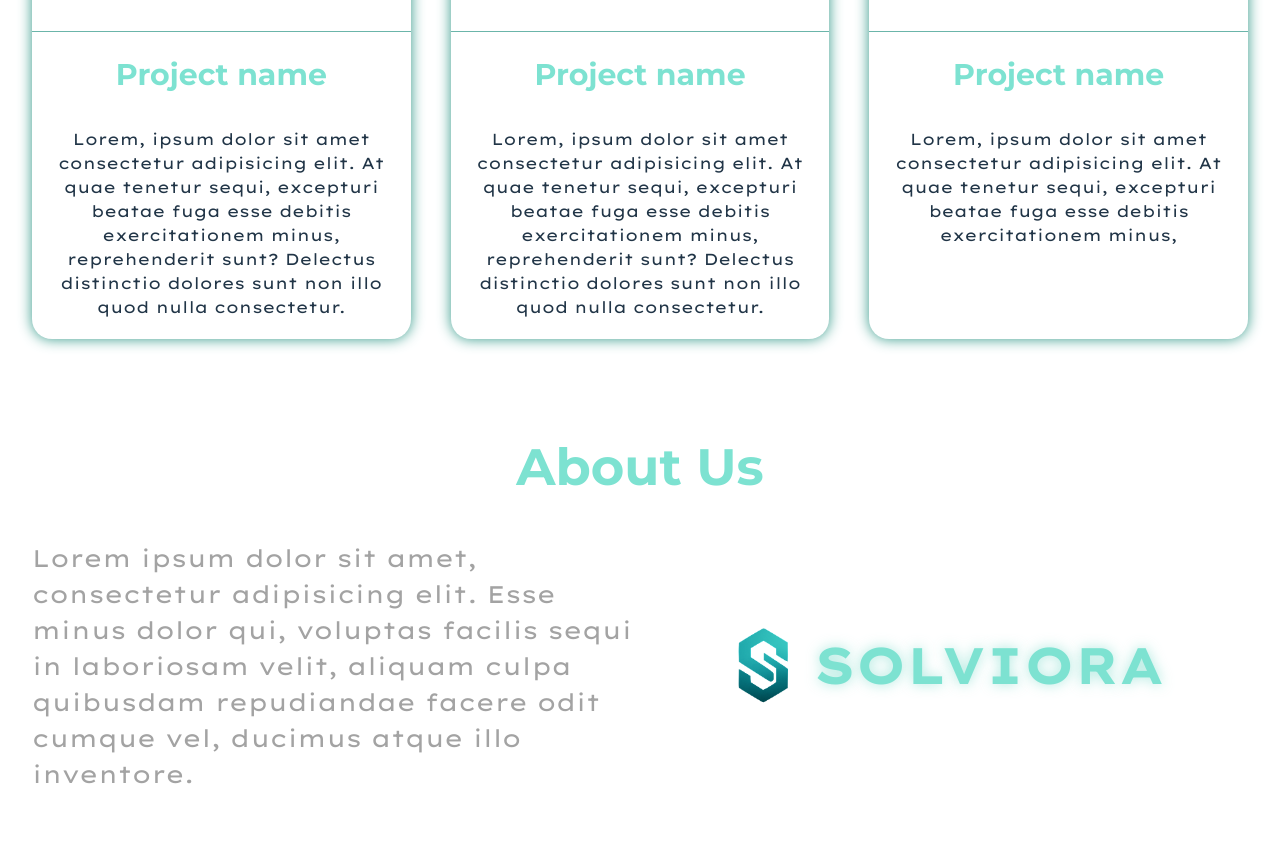
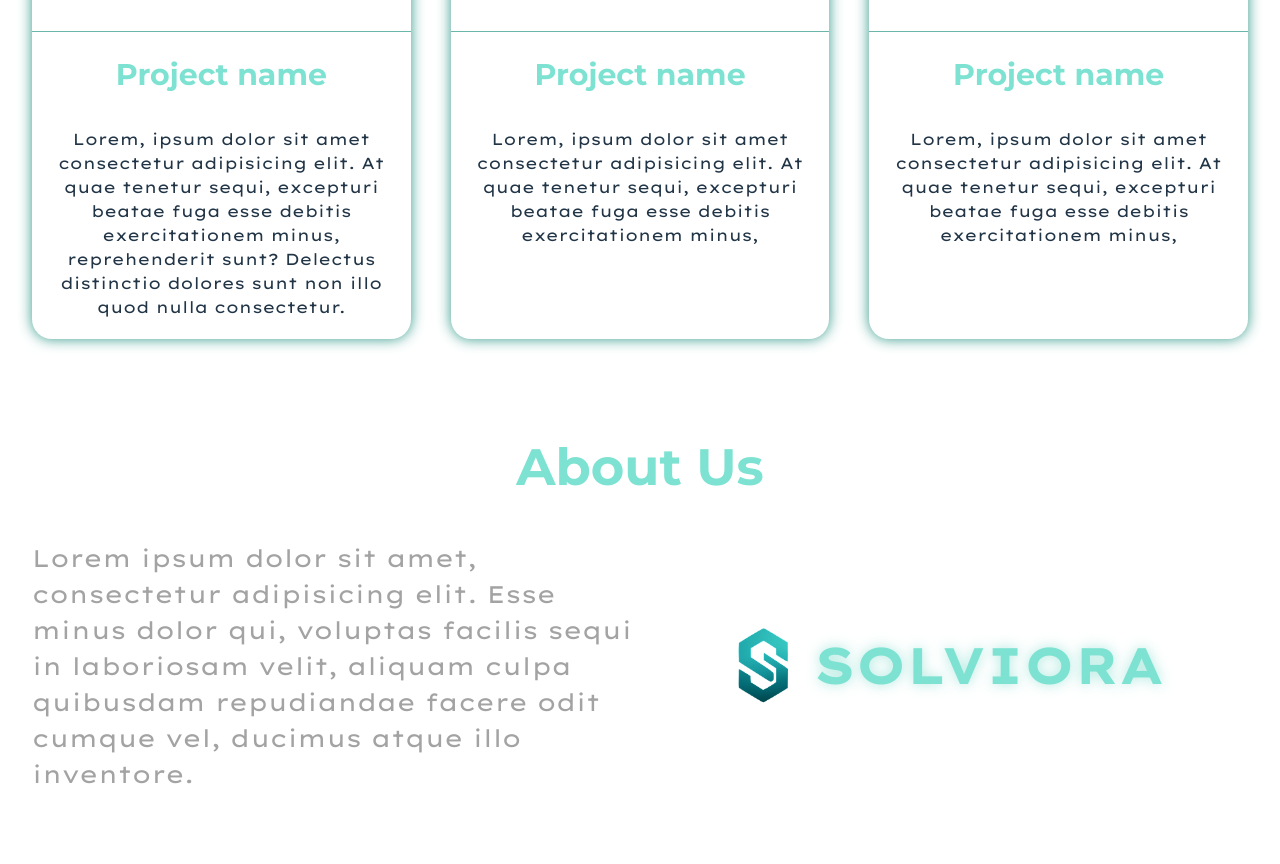
Before and after one commit to aleksa13122/solviora-site, a React (Vite) app: page / in a window 1280 px wide. Shown: the part 3580-4444 px from the top of the page. Built offline with nearby package versions, Linux system fonts and the light colour scheme; a web font is replaced by a local one.

Commit message:
small changes

```diff
--- a/src/components/Projects.jsx
+++ b/src/components/Projects.jsx
@@ -55,8 +55,7 @@ export default function Projects() {
           <div className="project-text">
             Lorem, ipsum dolor sit amet consectetur adipisicing elit. At quae
             tenetur sequi, excepturi beatae fuga esse debitis exercitationem
-            minus, reprehenderit sunt? Delectus distinctio dolores sunt non illo
-            quod nulla consectetur.
+            minus,
           </div>
         </div>
         <div className="project">
```
